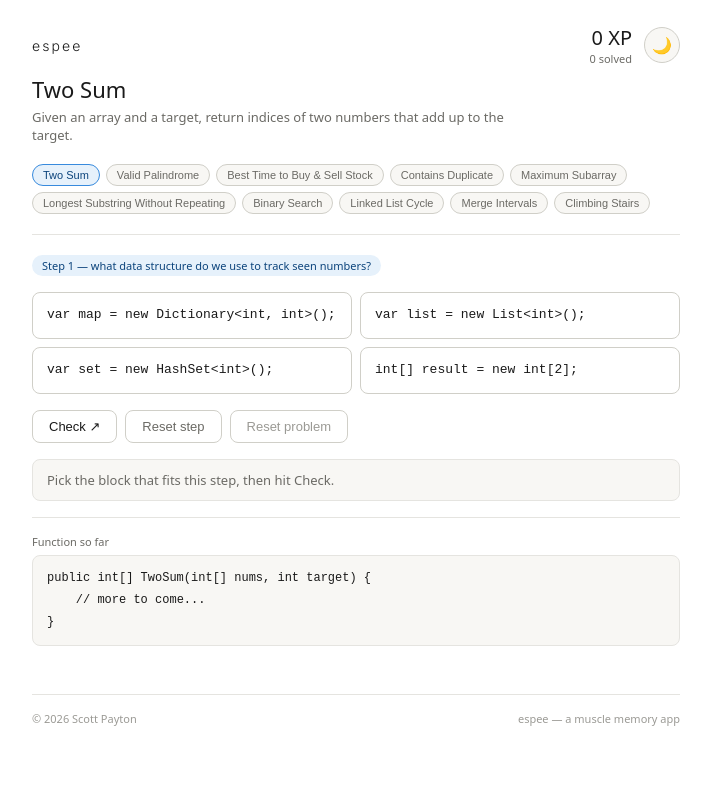
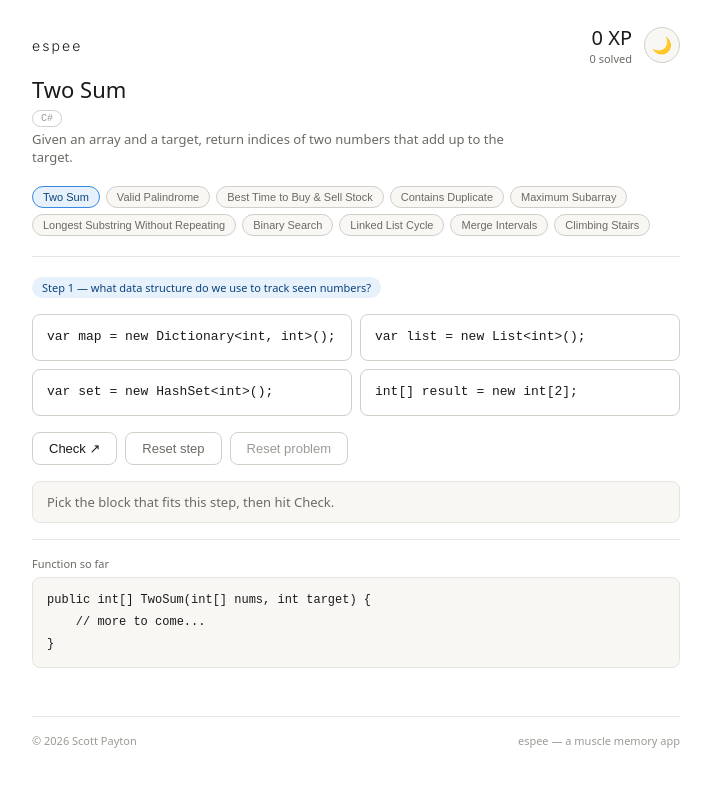
Before and after one commit to scottzero/espee, a React (Vite) app: page / in a window 1280 px wide. Shown: the top 786 px of the page, without its empty margins (284-995 px from the left). Built offline with nearby package versions, Linux system fonts and the light colour scheme.

Commit message:
add language badge

```diff
--- a/src/App.tsx
+++ b/src/App.tsx
@@ -95,6 +95,16 @@ export default function App() {
         <h1 style={{ margin: 0, fontSize: '22px', fontWeight: 500, color: 'var(--text-primary)' }}>
           {currentProblem.title}
         </h1>
+                  <span style={{
+            fontSize: '10px',
+            padding: '2px 8px',
+            borderRadius: '999px',
+            border: '0.5px solid var(--border-secondary)',
+            color: 'var(--text-muted)',
+            fontFamily: 'monospace',
+          }}>
+            C#
+          </span>
         <p style={{ margin: '4px 0 0', fontSize: '13px', color: 'var(--text-secondary)', maxWidth: '480px' }}>
           {currentProblem.subtitle}
         </p>
```
